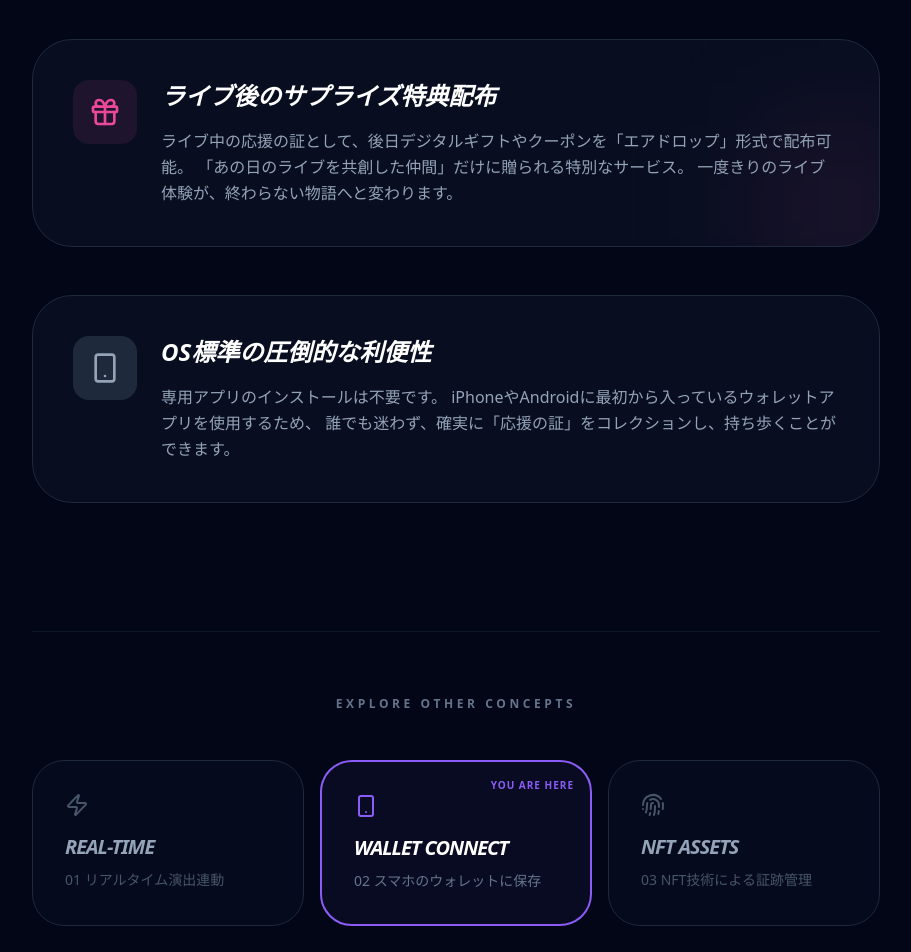
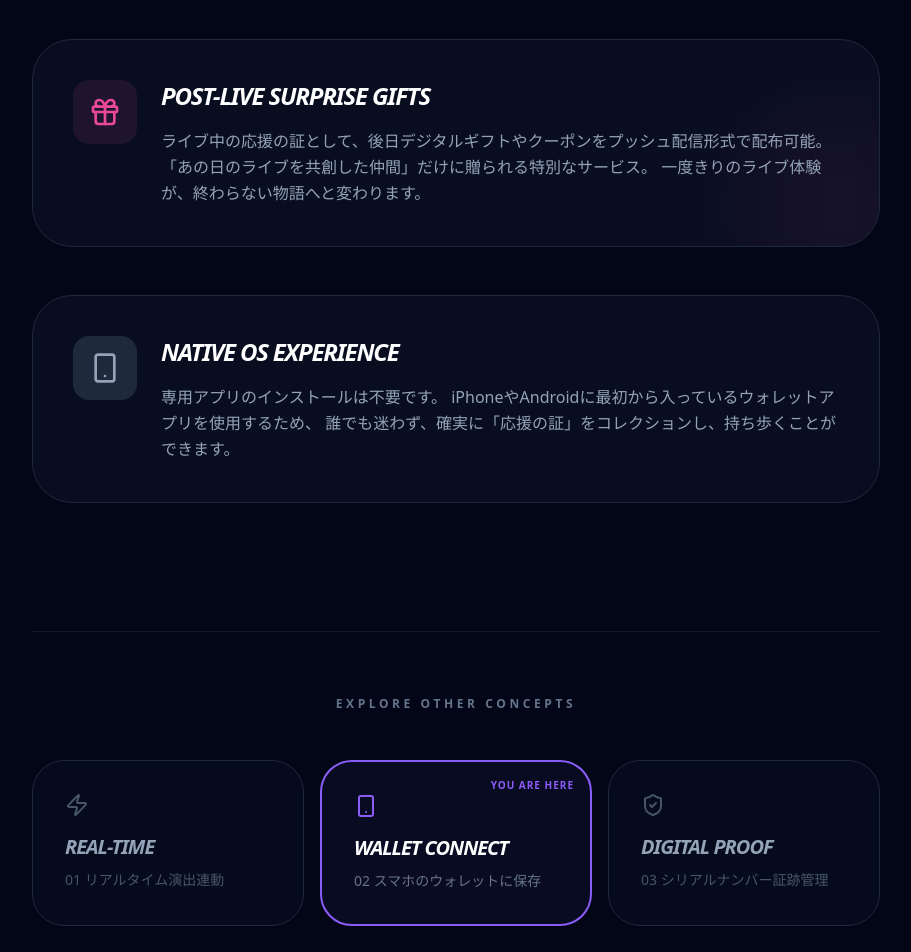
Before and after one commit to spacemindhiro/direct-cheers, a Next.js app: page /concept/wallet in a window 1280 px wide. Shown: the part 760-1712 px from the top of the page, without its empty margins (184-1095 px from the left). Built offline with nearby package versions, Linux system fonts and the light colour scheme.

Commit message:
NFTをやめる

```diff
--- a/app/concept/realtime/page.tsx
+++ b/app/concept/realtime/page.tsx
@@ -1,13 +1,13 @@
 import React from 'react';
 import Link from 'next/link';
-import { Zap, Music, Cpu, ArrowLeft, Fingerprint, Wallet } from "lucide-react";
+import { Zap, Music, Cpu, ArrowLeft, ShieldCheck, Wallet } from "lucide-react";
 
 export default function RealtimeConcept() {
   return (
     <div className="min-h-screen bg-slate-950 text-slate-200 font-sans selection:bg-pink-500/30">
-      <nav className="p-6 border-b border-slate-800">
-        <Link href="/" className="flex items-center gap-2 text-sm font-bold hover:text-pink-500 transition-colors">
-          <ArrowLeft size={16} /> BACK TO TOP
+      <nav className="p-6 border-b border-slate-800 backdrop-blur-md bg-slate-950/80 sticky top-0 z-50">
+        <Link href="/" className="flex items-center gap-2 text-sm font-bold hover:text-pink-500 transition-colors group">
+          <ArrowLeft size={16} className="group-hover:-translate-x-1 transition-transform" /> BACK TO TOP
         </Link>
       </nav>
 
@@ -15,7 +15,7 @@ export default function RealtimeConcept() {
         {/* --- Header --- */}
         <section className="mb-20">
           <span className="text-pink-500 font-black italic tracking-widest text-sm uppercase">Concept 01</span>
-          <h1 className="text-5xl md:text-7xl font-black text-white mt-4 mb-8 tracking-tighter italic uppercase">
+          <h1 className="text-5xl md:text-7xl font-black text-white mt-4 mb-8 tracking-tighter italic uppercase leading-[1.1]">
             応援が、<br />空気を変える。
           </h1>
           <p className="text-xl text-slate-400 leading-relaxed font-medium">
@@ -28,14 +28,15 @@ export default function RealtimeConcept() {
         <div className="grid gap-12">
 
           {/* ハックする体験 */}
-          <div className="bg-slate-900/50 p-10 rounded-[2.5rem] border border-slate-800">
-            <div className="flex items-start gap-6">
-              <div className="bg-pink-500/10 p-4 rounded-2xl">
+          <div className="bg-slate-900/50 p-10 rounded-[2.5rem] border border-slate-800 relative overflow-hidden group">
+            <div className="absolute -right-10 -top-10 w-40 h-40 bg-pink-500/10 blur-3xl group-hover:bg-pink-500/20 transition-all" />
+            <div className="flex items-start gap-6 relative z-10">
+              <div className="bg-pink-500/10 p-4 rounded-2xl shrink-0">
                 <Cpu className="text-pink-500" size={32} />
               </div>
               <div>
-                <h2 className="text-2xl font-bold text-white mb-4 italic">会場をハックする、ジュークボックスのような体験</h2>
-                <p className="text-slate-400 leading-relaxed">
+                <h2 className="text-2xl font-bold text-white mb-4 italic text-left">会場をハックする、ジュークボックスのような体験</h2>
+                <p className="text-slate-400 leading-relaxed text-left">
                   かつてのジュークボックスが、コインひとつで店のムードを塗り替えたように。
                   Direct Cheersは、応援をトリガーに会場のシステムへ介入します。
                   ステージ上の照明、VJのモーショングラフィックス、あるいは特殊効果。
@@ -46,14 +47,15 @@ export default function RealtimeConcept() {
           </div>
 
           {/* 双方向の可能性 */}
-          <div className="bg-slate-900/50 p-10 rounded-[2.5rem] border border-slate-800">
-            <div className="flex items-start gap-6">
-              <div className="bg-violet-500/10 p-4 rounded-2xl">
+          <div className="bg-slate-900/50 p-10 rounded-[2.5rem] border border-slate-800 relative overflow-hidden group">
+            <div className="absolute -right-10 -bottom-10 w-40 h-40 bg-violet-500/10 blur-3xl group-hover:bg-violet-500/20 transition-all" />
+            <div className="flex items-start gap-6 relative z-10">
+              <div className="bg-violet-500/10 p-4 rounded-2xl shrink-0">
                 <Zap className="text-violet-500" size={32} />
               </div>
               <div>
-                <h2 className="text-2xl font-bold text-white mb-4 italic">双方向が創り出す、唯一無二の演出</h2>
-                <p className="text-slate-400 leading-relaxed">
+                <h2 className="text-2xl font-bold text-white mb-4 italic text-left">双方向が創り出す、唯一無二の演出</h2>
+                <p className="text-slate-400 leading-relaxed text-left">
                   演出は一方的に与えられるものではありません。
                   ステージの仕掛け次第で、さまざまな演出を起こすことが可能です。
                   応援の集積が、アーティストのパフォーマンスと共鳴し、その日、その瞬間にしか生まれない特別な景色を創り出します。
@@ -65,12 +67,12 @@ export default function RealtimeConcept() {
           {/* 実装の現実解 */}
           <div className="bg-slate-900/50 p-10 rounded-[2.5rem] border border-slate-800">
             <div className="flex items-start gap-6">
-              <div className="bg-indigo-500/10 p-4 rounded-2xl">
+              <div className="bg-indigo-500/10 p-4 rounded-2xl shrink-0">
                 <Music className="text-indigo-500" size={32} />
               </div>
               <div>
-                <h2 className="text-2xl font-bold text-white mb-4 italic">空間演出とのシームレスな統合</h2>
-                <p className="text-slate-400 leading-relaxed">
+                <h2 className="text-2xl font-bold text-white mb-4 italic text-left">空間演出とのシームレスな統合</h2>
+                <p className="text-slate-400 leading-relaxed text-left">
                   会場の照明コンソールや映像システムとAPIで連携。
                   音響や全体の進行を妨げることなく、ライブの熱量を「視覚的なエネルギー」として空間に還元します。
                 </p>
@@ -80,14 +82,14 @@ export default function RealtimeConcept() {
 
         </div>
 
-        {/* --- ADDED: Concept Navigation --- */}
+        {/* --- Concept Navigation --- */}
         <section className="mt-32 pt-16 border-t border-slate-900">
           <h2 className="text-xs font-black text-slate-500 tracking-[0.3em] uppercase mb-12 text-center">Explore Other Concepts</h2>
-          <div className="grid grid-cols-1 md:grid-cols-3 gap-4">
+          <div className="grid grid-cols-1 md:grid-cols-3 gap-4 text-left">
 
             {/* Real-time (Current) */}
-            <div className="p-8 rounded-[2rem] border-2 border-pink-500 bg-pink-500/5 relative overflow-hidden text-left">
-              <div className="absolute top-4 right-4 text-[10px] font-black text-pink-500 tracking-widest">YOU ARE HERE</div>
+            <div className="p-8 rounded-[2rem] border-2 border-pink-500 bg-pink-500/5 relative overflow-hidden">
+              <div className="absolute top-4 right-4 text-[10px] font-black text-pink-500 tracking-widest uppercase">You are here</div>
               <Zap className="text-pink-500 mb-4" size={24} />
               <h3 className="text-xl font-black text-white italic uppercase tracking-tighter">Real-time</h3>
               <p className="text-slate-500 text-sm mt-2 leading-relaxed">01 リアルタイム演出連動</p>
@@ -100,11 +102,11 @@ export default function RealtimeConcept() {
               <p className="text-slate-600 text-sm mt-2 leading-relaxed">02 スマホのウォレットに保存</p>
             </Link>
 
-            {/* NFT */}
-            <Link href="/concept/nft" className="p-8 rounded-[2rem] border border-slate-800 bg-slate-900/30 hover:border-slate-600 hover:bg-slate-900/60 transition-all group text-left">
-              <Fingerprint className="text-slate-600 group-hover:text-indigo-400 transition-colors mb-4" size={24} />
-              <h3 className="text-xl font-black text-slate-400 group-hover:text-white italic uppercase tracking-tighter transition-colors">NFT Assets</h3>
-              <p className="text-slate-600 text-sm mt-2 leading-relaxed">03 NFT技術による証跡管理</p>
+            {/* Proof (Updated from NFT) */}
+            <Link href="/concept/proof" className="p-8 rounded-[2rem] border border-slate-800 bg-slate-900/30 hover:border-slate-600 hover:bg-slate-900/60 transition-all group">
+              <ShieldCheck className="text-slate-600 group-hover:text-indigo-400 transition-colors mb-4" size={24} />
+              <h3 className="text-xl font-black text-slate-400 group-hover:text-white italic uppercase tracking-tighter transition-colors">Digital Proof</h3>
+              <p className="text-slate-600 text-sm mt-2 leading-relaxed">03 シリアルナンバー証跡管理</p>
             </Link>
           </div>
         </section>
--- a/app/concept/wallet/page.tsx
+++ b/app/concept/wallet/page.tsx
@@ -1,13 +1,13 @@
 import React from 'react';
 import Link from 'next/link';
-import { Smartphone, Bell, Gift, ArrowLeft, Zap, Fingerprint } from "lucide-react";
+import { Smartphone, Bell, Gift, ArrowLeft, Zap, ShieldCheck } from "lucide-react";
 
 export default function WalletConcept() {
   return (
     <div className="min-h-screen bg-slate-950 text-slate-200 font-sans selection:bg-pink-500/30">
-      <nav className="p-6 border-b border-slate-800">
-        <Link href="/" className="flex items-center gap-2 text-sm font-bold hover:text-pink-500 transition-colors">
-          <ArrowLeft size={16} /> BACK TO TOP
+      <nav className="p-6 border-b border-slate-800 backdrop-blur-md bg-slate-950/80 sticky top-0 z-50">
+        <Link href="/" className="flex items-center gap-2 text-sm font-bold hover:text-pink-500 transition-colors group">
+          <ArrowLeft size={16} className="group-hover:-translate-x-1 transition-transform" /> BACK TO TOP
         </Link>
       </nav>
 
@@ -39,7 +39,7 @@ export default function WalletConcept() {
                 <Bell className="text-violet-500" size={32} />
               </div>
               <div>
-                <h2 className="text-2xl font-bold text-white mb-4 italic text-left">ファンへの直接通知（Push Notification）</h2>
+                <h2 className="text-2xl font-bold text-white mb-4 italic text-left uppercase tracking-tighter">Direct Push Notification</h2>
                 <p className="text-slate-400 leading-relaxed text-left">
                   ウォレットにカードを持つファンだけへ、アーティストから直接メッセージを届けることができます。
                   次回のライブ先行案内や、限定メッセージ、未公開情報の解禁。
@@ -57,9 +57,9 @@ export default function WalletConcept() {
                 <Gift className="text-pink-500" size={32} />
               </div>
               <div>
-                <h2 className="text-2xl font-bold text-white mb-4 italic text-left">ライブ後のサプライズ特典配布</h2>
+                <h2 className="text-2xl font-bold text-white mb-4 italic text-left uppercase tracking-tighter">Post-Live Surprise Gifts</h2>
                 <p className="text-slate-400 leading-relaxed text-left">
-                  ライブ中の応援の証として、後日デジタルギフトやクーポンを「エアドロップ」形式で配布可能。
+                  ライブ中の応援の証として、後日デジタルギフトやクーポンをプッシュ配信形式で配布可能。
                   「あの日のライブを共創した仲間」だけに贈られる特別なサービス。
                   一度きりのライブ体験が、終わらない物語へと変わります。
                 </p>
@@ -74,7 +74,7 @@ export default function WalletConcept() {
                 <Smartphone className="text-slate-400" size={32} />
               </div>
               <div>
-                <h2 className="text-2xl font-bold text-white mb-4 italic text-left">OS標準の圧倒的な利便性</h2>
+                <h2 className="text-2xl font-bold text-white mb-4 italic text-left uppercase tracking-tighter">Native OS Experience</h2>
                 <p className="text-slate-400 leading-relaxed text-left">
                   専用アプリのインストールは不要です。
                   iPhoneやAndroidに最初から入っているウォレットアプリを使用するため、
@@ -86,30 +86,30 @@ export default function WalletConcept() {
 
         </div>
 
-        {/* --- ADDED: Concept Navigation --- */}
+        {/* --- Concept Navigation --- */}
         <section className="mt-32 pt-16 border-t border-slate-900">
           <h2 className="text-xs font-black text-slate-500 tracking-[0.3em] uppercase mb-12 text-center">Explore Other Concepts</h2>
-          <div className="grid grid-cols-1 md:grid-cols-3 gap-4">
+          <div className="grid grid-cols-1 md:grid-cols-3 gap-4 text-left">
             {/* Real-time */}
-            <Link href="/concept/realtime" className="p-8 rounded-[2rem] border border-slate-800 bg-slate-900/30 hover:border-slate-600 hover:bg-slate-900/60 transition-all group text-left">
+            <Link href="/concept/realtime" className="p-8 rounded-[2rem] border border-slate-800 bg-slate-900/30 hover:border-slate-600 hover:bg-slate-900/60 transition-all group">
               <Zap className="text-slate-600 group-hover:text-pink-400 transition-colors mb-4" size={24} />
               <h3 className="text-xl font-black text-slate-400 group-hover:text-white italic uppercase tracking-tighter transition-colors">Real-time</h3>
               <p className="text-slate-600 text-sm mt-2 leading-relaxed">01 リアルタイム演出連動</p>
             </Link>
 
             {/* Wallet (Current) */}
-            <div className="p-8 rounded-[2rem] border-2 border-violet-500 bg-violet-500/5 relative overflow-hidden text-left">
-              <div className="absolute top-4 right-4 text-[10px] font-black text-violet-500 tracking-widest">YOU ARE HERE</div>
+            <div className="p-8 rounded-[2rem] border-2 border-violet-500 bg-violet-500/5 relative overflow-hidden">
+              <div className="absolute top-4 right-4 text-[10px] font-black text-violet-500 tracking-widest uppercase">You are here</div>
               <Smartphone className="text-violet-500 mb-4" size={24} />
               <h3 className="text-xl font-black text-white italic uppercase tracking-tighter">Wallet Connect</h3>
               <p className="text-slate-500 text-sm mt-2 leading-relaxed">02 スマホのウォレットに保存</p>
             </div>
 
-            {/* NFT */}
-            <Link href="/concept/nft" className="p-8 rounded-[2rem] border border-slate-800 bg-slate-900/30 hover:border-slate-600 hover:bg-slate-900/60 transition-all group text-left">
-              <Fingerprint className="text-slate-600 group-hover:text-indigo-400 transition-colors mb-4" size={24} />
-              <h3 className="text-xl font-black text-slate-400 group-hover:text-white italic uppercase tracking-tighter transition-colors">NFT Assets</h3>
-              <p className="text-slate-600 text-sm mt-2 leading-relaxed">03 NFT技術による証跡管理</p>
+            {/* Proof (Updated from NFT) */}
+            <Link href="/concept/proof" className="p-8 rounded-[2rem] border border-slate-800 bg-slate-900/30 hover:border-slate-600 hover:bg-slate-900/60 transition-all group">
+              <ShieldCheck className="text-slate-600 group-hover:text-indigo-400 transition-colors mb-4" size={24} />
+              <h3 className="text-xl font-black text-slate-400 group-hover:text-white italic uppercase tracking-tighter transition-colors">Digital Proof</h3>
+              <p className="text-slate-600 text-sm mt-2 leading-relaxed">03 シリアルナンバー証跡管理</p>
             </Link>
           </div>
         </section>
```
Also changed, not shown: 1 other file (tests, documents, lock files or other folders).
